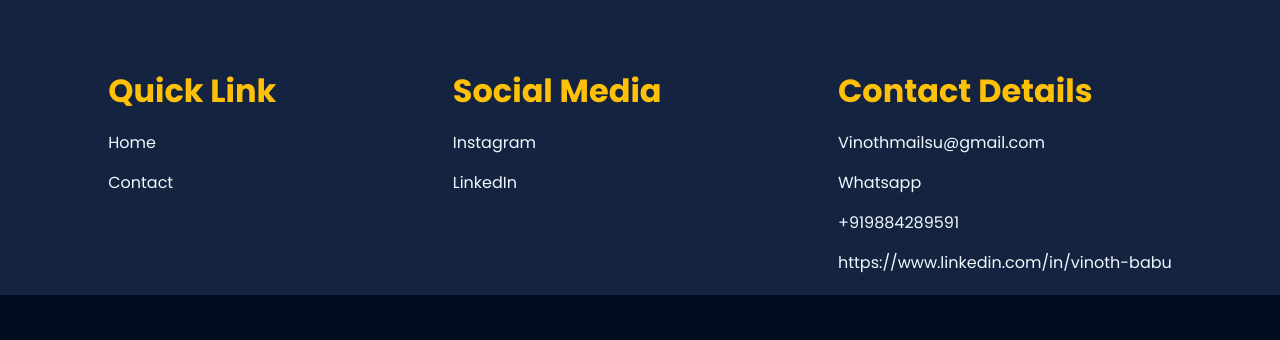
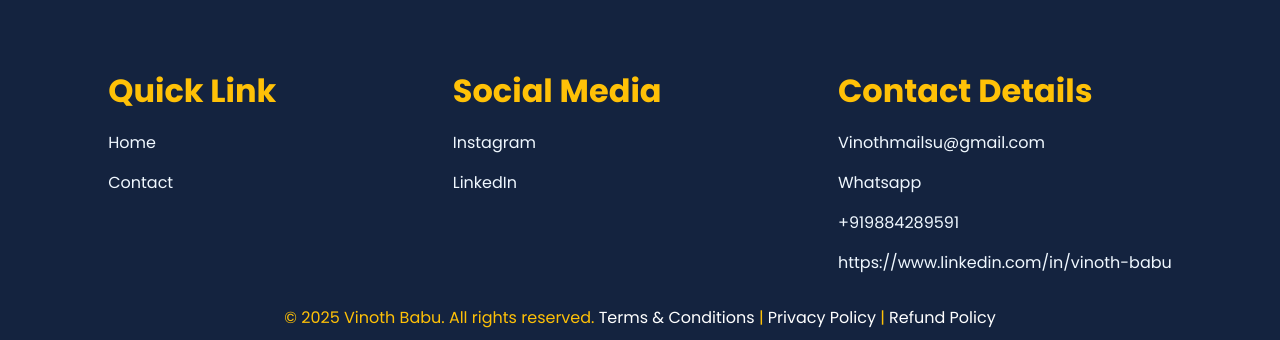
Before and after one commit to VinothBabu990/vinoth, a plain HTML site: page index.html in a window 1280 px wide. Shown: the part 5462-5802 px from the top of the page. Before the commit the page ends 5757 px from the top, so only its background shows below. Drawn offline with Linux system fonts and the light colour scheme.

Commit message:
Update index.html

```diff
--- a/index.html
+++ b/index.html
@@ -308,6 +308,14 @@
                     <a href="https://www.linkedin.com/in/vinoth-babu">https://www.linkedin.com/in/vinoth-babu</a>
                 </div>
             </div>
+               <div class="footerterms">
+                <p>
+                     © 2025 Vinoth Babu. All rights reserved.
+                    <a href="terms.html">Terms & Conditions</a> |
+                    <a href="privacy.html">Privacy Policy</a> |
+                    <a href="refund.html">Refund Policy</a>
+                </p>
+            </div>
         </footer>
 
     </div>
```
